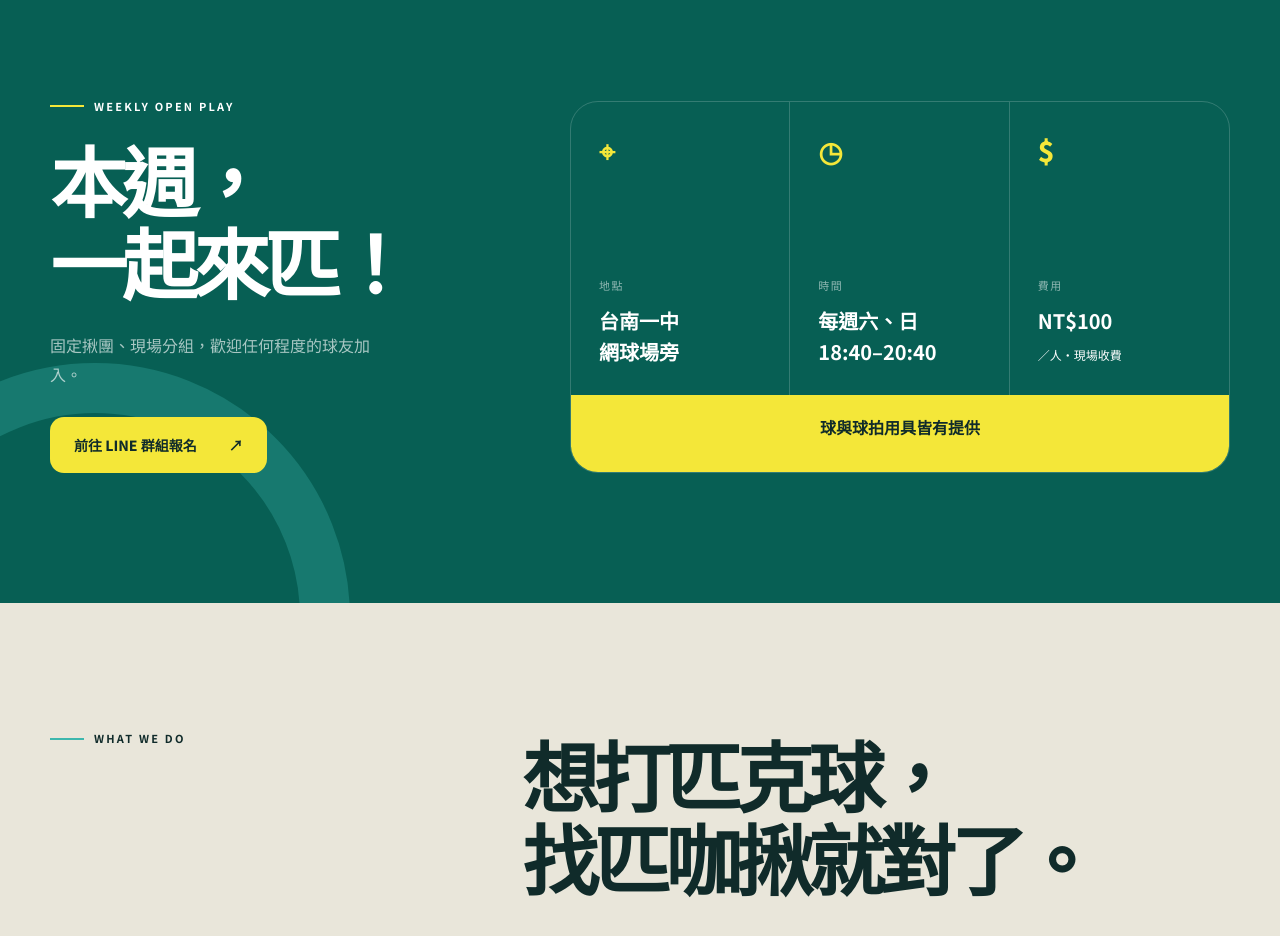
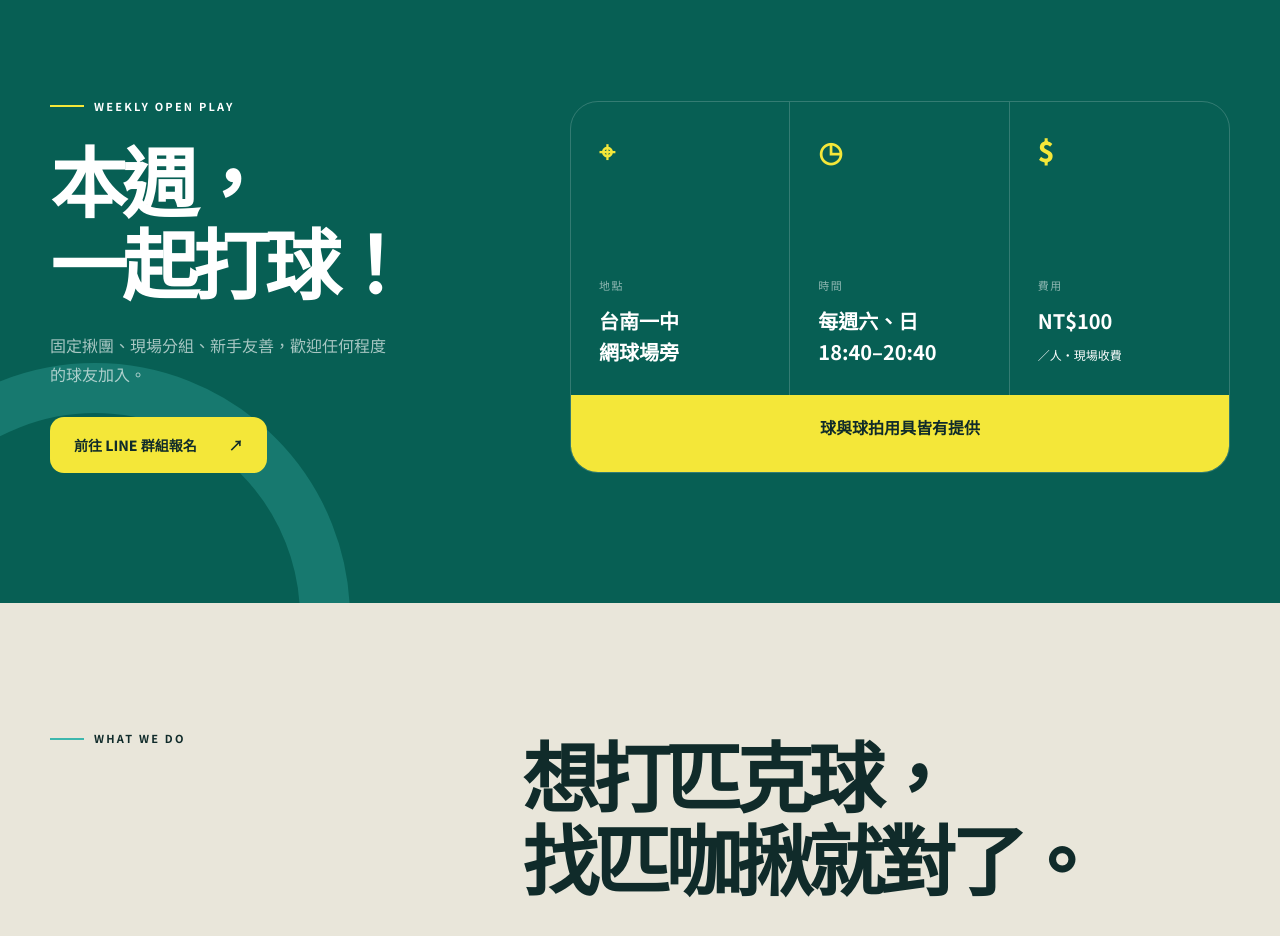
Before and after one commit to Edhsu991/picklechill-website, a React (Vite) app: page / in a window 1280 px wide. Shown: the part 1840-2776 px from the top of the page. Built offline with nearby package versions, Linux system fonts and the light colour scheme.

Commit message:
Tweak some descriptions.

```diff
--- a/src/components/sections/Events.jsx
+++ b/src/components/sections/Events.jsx
@@ -7,8 +7,8 @@ export default function Events() {
     <section id="events" className="section event-section">
       <Reveal className="event-copy">
         <Eyebrow light>WEEKLY OPEN PLAY</Eyebrow>
-        <h2>本週，<br />一起來匹！</h2>
-        <p>固定揪團、現場分組，歡迎任何程度的球友加入。</p>
+        <h2>本週，<br />一起打球！</h2>
+        <p>固定揪團、現場分組、新手友善，歡迎任何程度的球友加入。</p>
         <a href="#contact" className="button button-yellow">前往 LINE 群組報名 <b>↗</b></a>
       </Reveal>
       <Reveal className="event-details" delay="delay">
```
